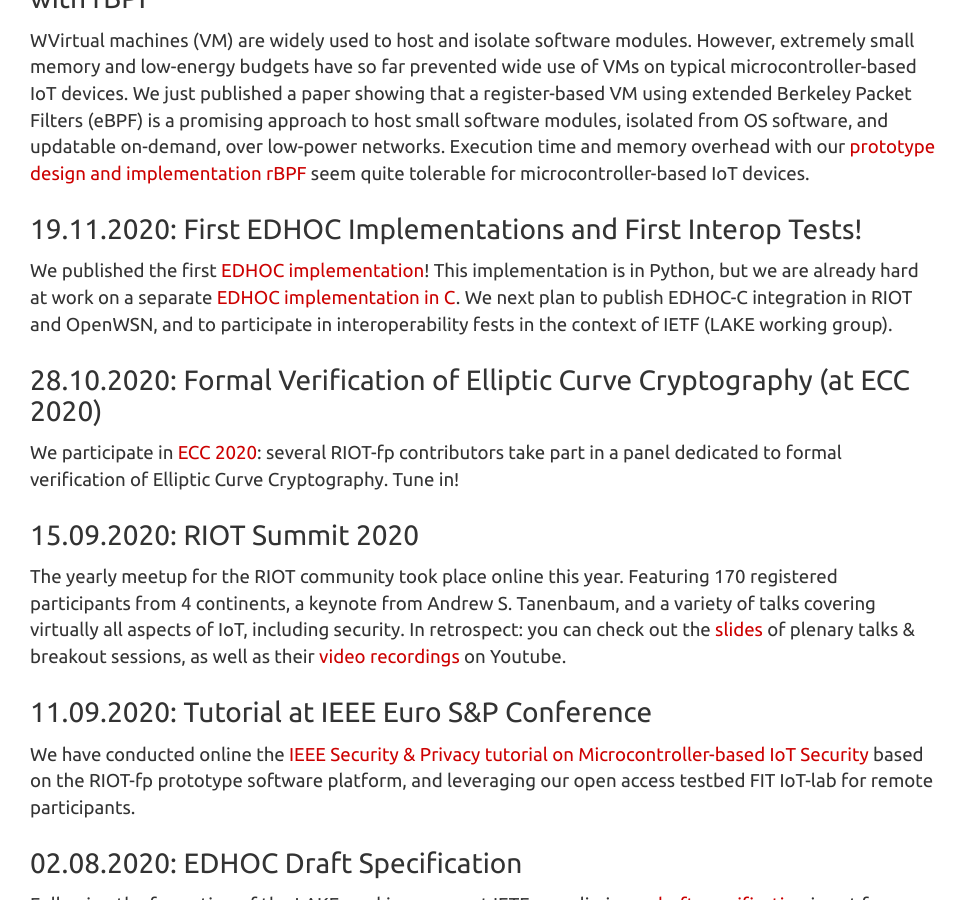
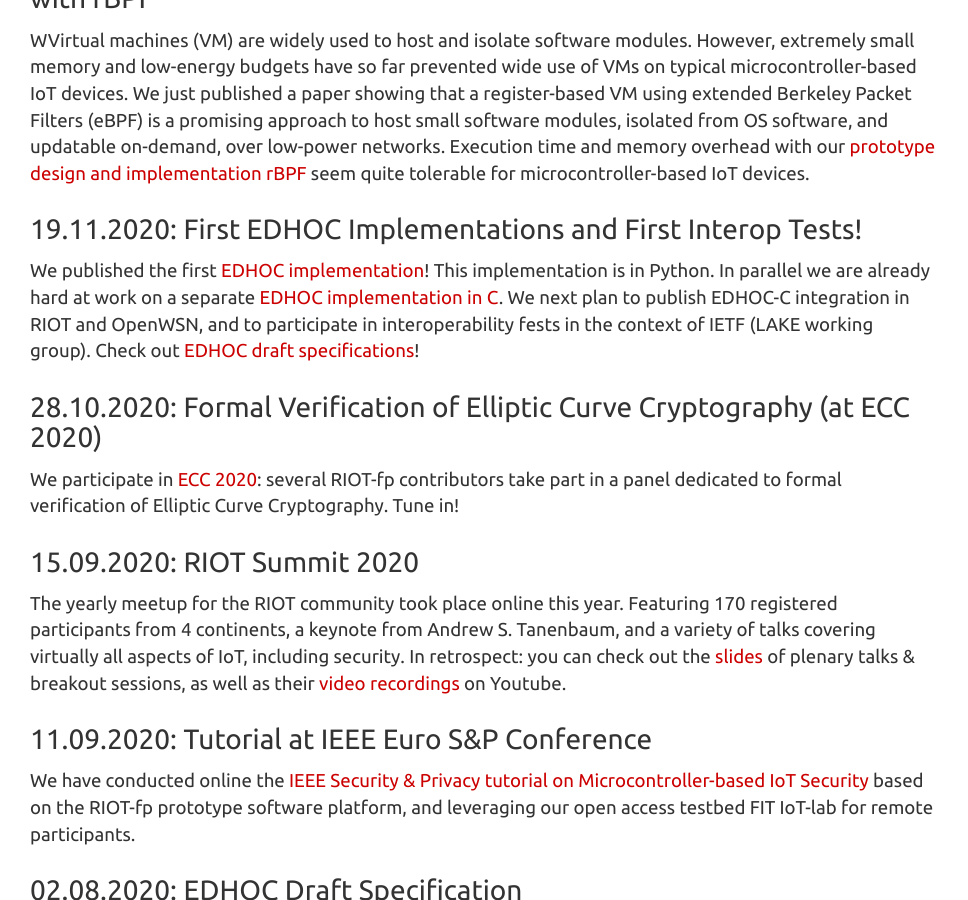
Before and after one commit to future-proof-iot/RIOT-fp, a Jekyll site: the page built from events.md, in a window 1280 px wide and 900 px high, scrolled down 517 px. Shown: the whole window, without its empty margins (0-968 px from the left). Built offline with Jekyll 4.4.1, drawn with Linux system fonts in a browser that asks for light colours; nearby versions of some CDN libraries; our own code applies the rules of GitHub Pages for plain Markdown files.

Commit message:
News: tweaks

```diff
--- a/events.md
+++ b/events.md
@@ -3,7 +3,7 @@
 
 ### 18.01.2021: Towards a Formally Verified RIOT Bootloader Using Rust and Hacspec
 
-We are developing further [Hacspec](https://github.com/hacspec/hacspec) combined with a rewrite of the [RIOT bootloader in Rust](https://github.com/hacspec/hacspec/blob/riot/examples/hacspec-riot-bootloader/src/lib.rs) towards producing a formally verified bootloader for RIOT applicable on low-power microcontrollers.
+We are developing further [Hacspec](https://github.com/hacspec/hacspec) combined with a rewrite of the [RIOT bootloader in Rust](https://github.com/hacspec/hacspec/tree/master/examples/riot-bootloader/src) towards producing a formally verified bootloader for RIOT applicable on low-power microcontrollers.
 Potential perspectives with this workflow include formally verifying other modules in RIOT core, provided by [RIOT-rs](https://github.com/future-proof-iot/RIOT-rs), an experimental drop-in replacement core for RIOT, based on the Rust embedded ecosystem.
 
 
@@ -13,7 +13,7 @@ WVirtual machines (VM) are widely used to host and isolate software modules. How
 
 
 ### 19.11.2020: First EDHOC Implementations and First Interop Tests!
-We published the first [EDHOC implementation](https://github.com/TimothyClaeys/py-edhoc)! This implementation is in Python, but we are already hard at work on a separate [EDHOC implementation in C](https://github.com/TimothyClaeys/EDHOC-C). We next plan to publish EDHOC-C integration in RIOT and OpenWSN, and to participate in interoperability fests in the context of IETF (LAKE working group).
+We published the first [EDHOC implementation](https://github.com/TimothyClaeys/py-edhoc)! This implementation is in Python. In parallel we are already hard at work on a separate [EDHOC implementation in C](https://github.com/TimothyClaeys/EDHOC-C). We next plan to publish EDHOC-C integration in RIOT and OpenWSN, and to participate in interoperability fests in the context of IETF (LAKE working group). Check out [EDHOC draft specifications](https://tools.ietf.org/html/draft-ietf-lake-edhoc-04)!
 
 ### 28.10.2020: Formal Verification of Elliptic Curve Cryptography (at ECC 2020)
 We participate in [ECC 2020](https://eccworkshop.org/2020/): several RIOT-fp contributors take part in a panel dedicated to formal verification of Elliptic Curve Cryptography. Tune in!
```
